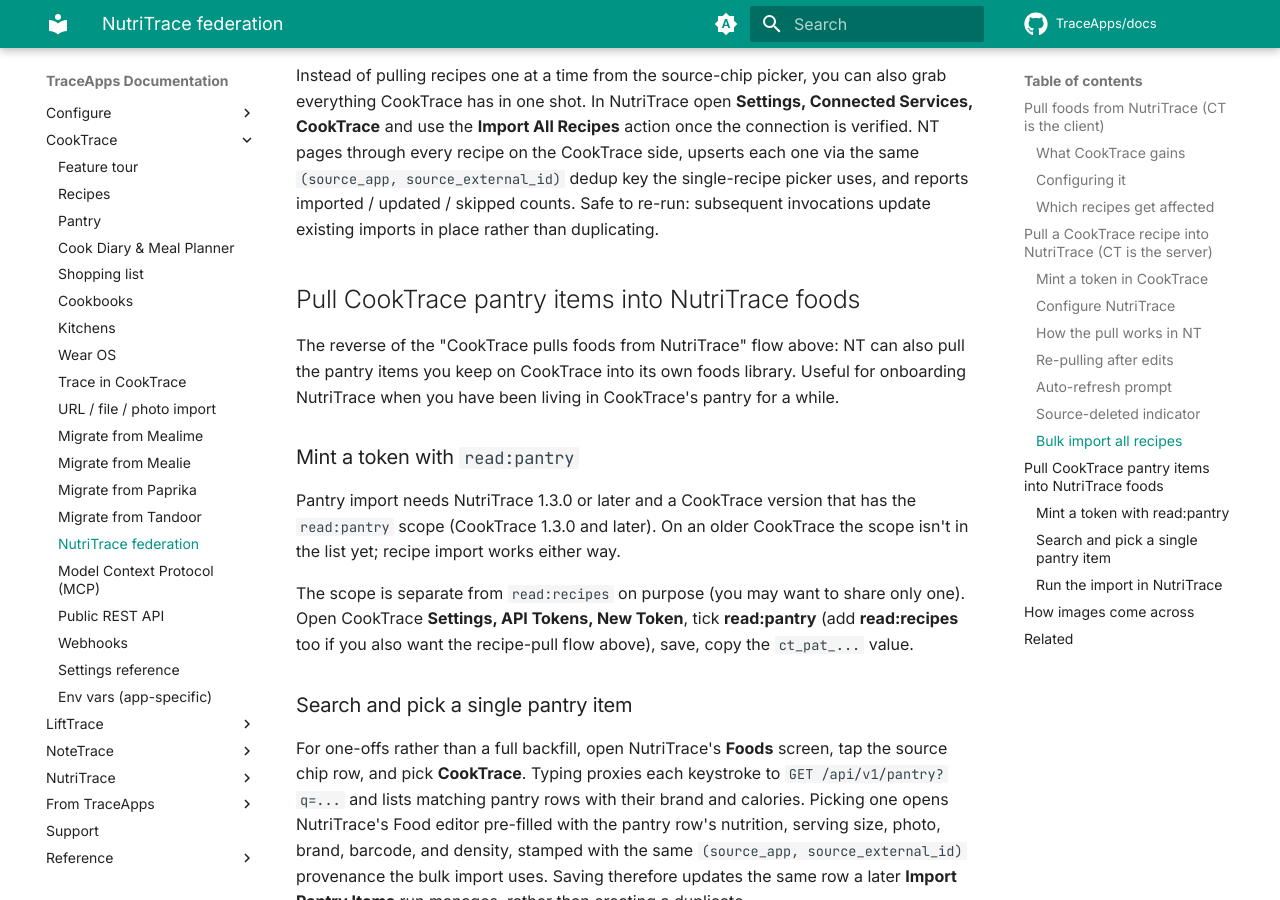
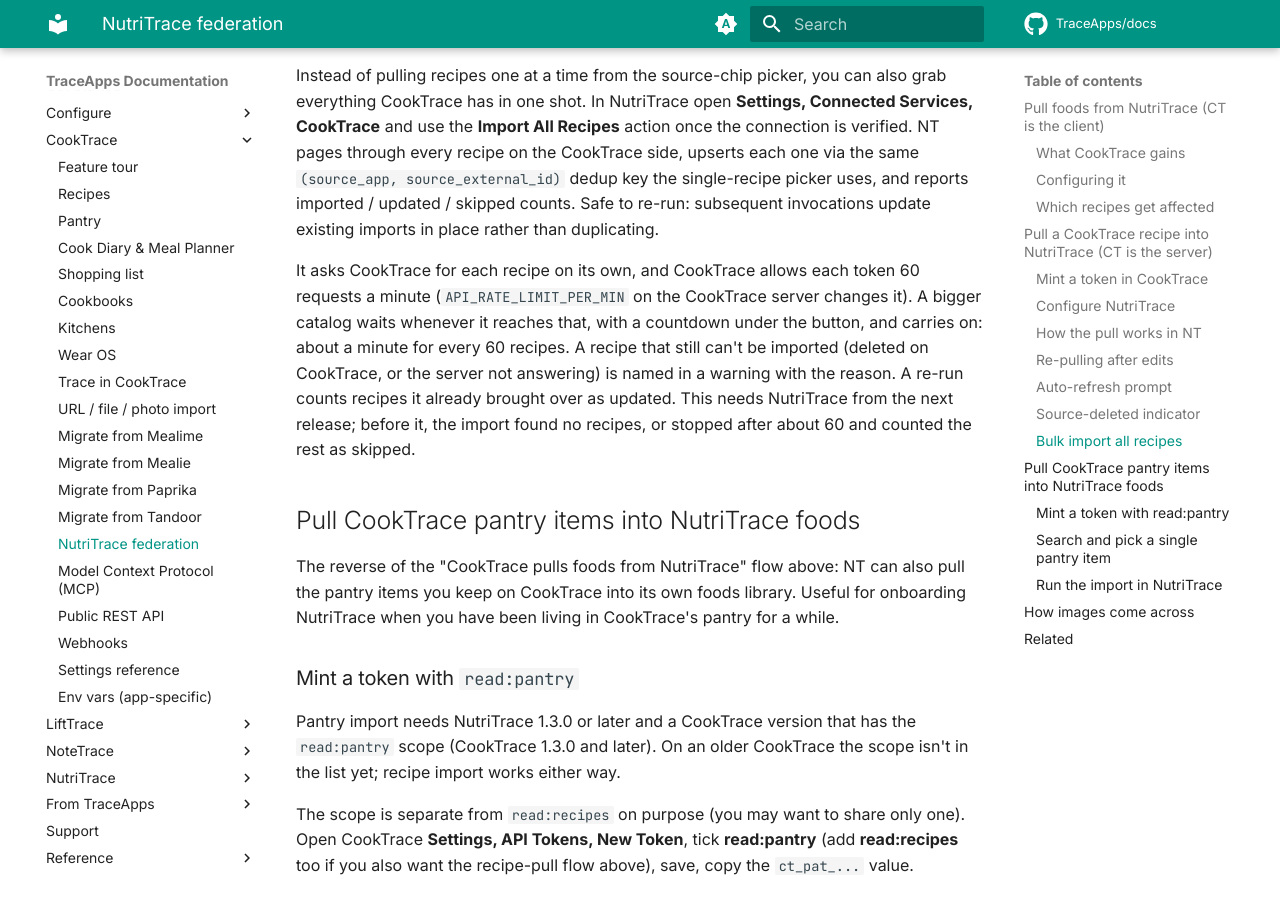
Before and after one commit to TraceApps/docs, an MkDocs documentation site: the page built from docs/cooktrace/nt-federation.md, in a window 1280 px wide and 900 px high, scrolled down 4025 px. Built offline with MkDocs 1.6.1 and Material for MkDocs 9.7.7, drawn with Linux system fonts in a browser that asks for light colours; comment, search, counter and statistics services are not loaded.

Commit message:
cooktrace: Import All paces itself at CookTrace's rate limit (nutritrace#330)

```diff
--- a/docs/cooktrace/nt-federation.md
+++ b/docs/cooktrace/nt-federation.md
@@ -94,6 +94,8 @@ A network failure or other non-404 error does **not** trigger the banner (offlin
 
 Instead of pulling recipes one at a time from the source-chip picker, you can also grab everything CookTrace has in one shot. In NutriTrace open **Settings, Connected Services, CookTrace** and use the **Import All Recipes** action once the connection is verified. NT pages through every recipe on the CookTrace side, upserts each one via the same `(source_app, source_external_id)` dedup key the single-recipe picker uses, and reports imported / updated / skipped counts. Safe to re-run: subsequent invocations update existing imports in place rather than duplicating.
 
+It asks CookTrace for each recipe on its own, and CookTrace allows each token 60 requests a minute (`API_RATE_LIMIT_PER_MIN` on the CookTrace server changes it). A bigger catalog waits whenever it reaches that, with a countdown under the button, and carries on: about a minute for every 60 recipes. A recipe that still can't be imported (deleted on CookTrace, or the server not answering) is named in a warning with the reason. A re-run counts recipes it already brought over as updated. This needs NutriTrace from the next release; before it, the import found no recipes, or stopped after about 60 and counted the rest as skipped.
+
 ## Pull CookTrace pantry items into NutriTrace foods
 
 The reverse of the "CookTrace pulls foods from NutriTrace" flow above: NT can also pull the pantry items you keep on CookTrace into its own foods library. Useful for onboarding NutriTrace when you have been living in CookTrace's pantry for a while.
```
